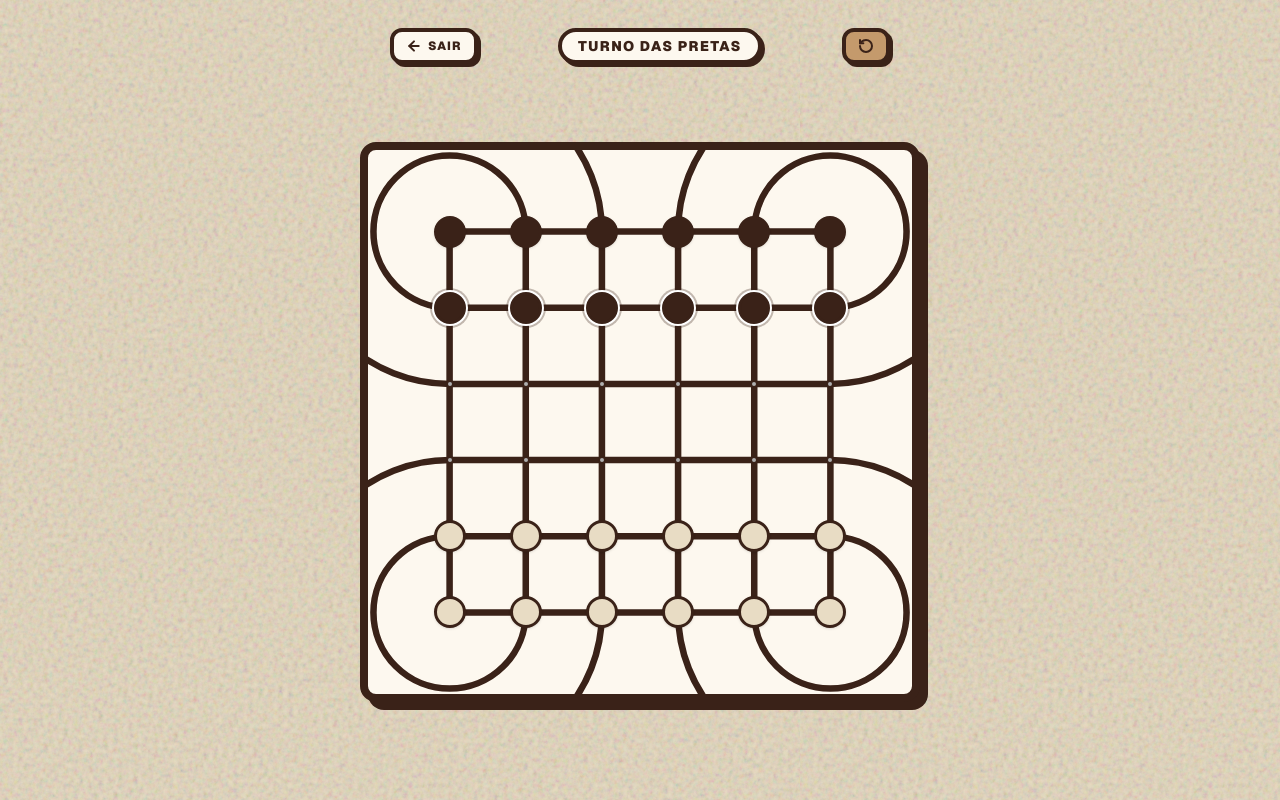
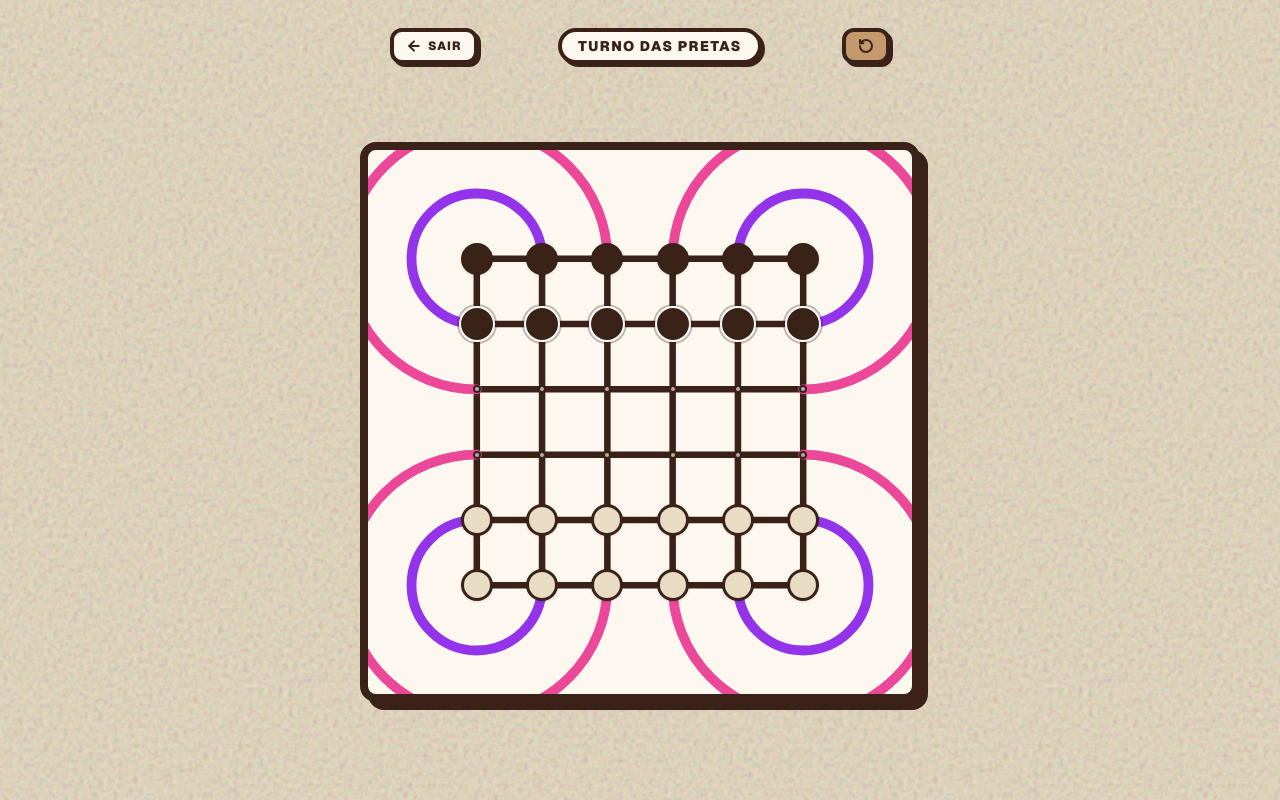
Before and after one commit to notgabs/gambit, a Next.js app: page /game/surakarta in a window 1280 px wide. Built offline with nearby package versions, Linux system fonts and the light colour scheme.

Commit message:
Incorpora as melhorias de visual e animação do Surakarta (salto final)

```diff
--- a/src/components/SurakartaBoard.tsx
+++ b/src/components/SurakartaBoard.tsx
@@ -1,19 +1,40 @@
 'use client';
-import React, { useState, useMemo } from 'react';
+import React, { useState, useMemo, useRef } from 'react';
 import { motion, AnimatePresence } from 'framer-motion';
 import { ArrowLeft, RotateCcw, Trophy, AlertTriangle } from 'lucide-react';
-import { newSurakartaGame, applyMove, generateLegalMoves } from '@/lib/engine/surakarta';
+import { newSurakartaGame, applyMove, generateLegalMoves, BOARD_POINTS } from '@/lib/engine/surakarta';
 import type { SurakartaState, SurakartaMove } from '@/types/surakarta';
+
+// Duração do "salto" final da captura (em segundos)
+const JUMP_DURATION = 0.42;
+
+// Duração do deslize proporcional ao tamanho do trajeto percorrido
+const getSlideDuration = (move: SurakartaMove) =>
+  Math.max(0.35, (move.railSteps ?? 1) * 0.22);
 
 export default function SurakartaBoard() {
   const [state, setState] = useState<SurakartaState>(() => newSurakartaGame());
   const [selected, setSelected] = useState<{ x: number, y: number } | null>(null);
-  const [animatingCapture, setAnimatingCapture] = useState<SurakartaMove | null>(null);
+
+  const [pendingMove, setPendingMove] = useState<SurakartaMove | null>(null);
+  const [animPhase, setAnimPhase] = useState<'slide' | 'jump' | null>(null);
+
+  const slideTimeoutRef = useRef<ReturnType<typeof setTimeout> | null>(null);
+  const jumpTimeoutRef = useRef<ReturnType<typeof setTimeout> | null>(null);
+
+  const clearAnimTimers = () => {
+    if (slideTimeoutRef.current) clearTimeout(slideTimeoutRef.current);
+    if (jumpTimeoutRef.current) clearTimeout(jumpTimeoutRef.current);
+    slideTimeoutRef.current = null;
+    jumpTimeoutRef.current = null;
+  };
 
   const restart = () => {
+    clearAnimTimers();
     setState(newSurakartaGame());
     setSelected(null);
-    setAnimatingCapture(null);
+    setPendingMove(null);
+    setAnimPhase(null);
   };
 
   const legalMoves = useMemo(() => generateLegalMoves(state), [state]);
@@ -35,19 +56,46 @@ export default function SurakartaBoard() {
     return s;
   }, [legalMoves]);
 
+  const runCapture = (move: SurakartaMove) => {
+    setSelected(null);
+    setPendingMove(move);
+    const slideDuration = getSlideDuration(move);
+
+    const finish = () => {
+      setState(s => applyMove(s, move));
+      setPendingMove(null);
+      setAnimPhase(null);
+    };
+
+    if (move.hasFinalHop) {
+      if ((move.railSteps ?? 0) > 0) {
+        // Fase 1: desliza pelos trilhos/loops até ficar "na frente" do alvo
+        setAnimPhase('slide');
+        slideTimeoutRef.current = setTimeout(() => {
+          // Fase 2: salta e captura
+          setAnimPhase('jump');
+          jumpTimeoutRef.current = setTimeout(finish, JUMP_DURATION * 1000);
+        }, slideDuration * 1000);
+      } else {
+        // Caso raro: captura sem trecho de deslize, só o salto
+        setAnimPhase('jump');
+        jumpTimeoutRef.current = setTimeout(finish, JUMP_DURATION * 1000);
+      }
+    } else {
+      // A captura termina saindo de um loop: desliza até o fim, sem salto reto
+      setAnimPhase('slide');
+      slideTimeoutRef.current = setTimeout(finish, slideDuration * 1000);
+    }
+  };
+
   const onNodeClick = (x: number, y: number) => {
-    if (state.winner !== null || animatingCapture) return;
+    if (state.winner !== null || animPhase !== null) return;
 
     const destKey = `${x},${y}`;
     if (selected !== null && destinations.has(destKey)) {
       const move = destinations.get(destKey)!;
-      if (move.isCapture && move.path) {
-        setAnimatingCapture(move);
-        setSelected(null);
-        setTimeout(() => {
-          setState(s => applyMove(s, move));
-          setAnimatingCapture(null);
-        }, 1500);
+      if (move.isCapture) {
+        runCapture(move);
       } else {
         setState(s => applyMove(s, move));
         setSelected(null);
@@ -62,8 +110,9 @@ export default function SurakartaBoard() {
     }
   };
 
-  // Coordenadas SVG
-  const P = [15, 29, 43, 57, 71, 85];
+  const movingColor = pendingMove
+    ? (state.board[pendingMove.fromY][pendingMove.fromX] === 1 ? '#3a2218' : '#e8dcc4')
+    : '#3a2218';
 
   return (
     <div className="flex flex-col items-center justify-between h-[100dvh] w-screen bg-[#e8dcc4] p-3 md:p-6 overflow-hidden relative font-sans select-none">
@@ -91,33 +140,36 @@ export default function SurakartaBoard() {
         <div className="absolute inset-0 mx-auto rounded-2xl border-8 border-[#3a2218] bg-[#fdf8ef] shadow-[8px_8px_0_#3a2218] overflow-hidden" style={{ aspectRatio: '1/1', height: '100%' }}>
 
           <svg className="absolute inset-0 h-full w-full pointer-events-none" viewBox="0 0 100 100" preserveAspectRatio="none">
-            {/* Grid 6x6 Lines */}
-            {P.map((val, i) => (
+            {BOARD_POINTS.map((val, i) => (
               <React.Fragment key={`grid-${i}`}>
-                <line x1={P[0]} y1={val} x2={P[5]} y2={val} stroke="#3a2218" strokeWidth="1.2" strokeLinecap="round" />
-                <line x1={val} y1={P[0]} x2={val} y2={P[5]} stroke="#3a2218" strokeWidth="1.2" strokeLinecap="round" />
+                <line x1={BOARD_POINTS[0]} y1={val} x2={BOARD_POINTS[5]} y2={val} stroke="#3a2218" strokeWidth="1.2" strokeLinecap="round" />
+                <line x1={val} y1={BOARD_POINTS[0]} x2={val} y2={BOARD_POINTS[5]} stroke="#3a2218" strokeWidth="1.2" strokeLinecap="round" />
               </React.Fragment>
             ))}
 
-            {/* Espirais (Loops) */}
-            <path d="M 15 29 A 14 14 0 1 1 29 15" fill="none" stroke="#3a2218" strokeWidth="1.2" /> {/* TL Outer */}
-            <path d="M 15 43 A 28 28 0 1 1 43 15" fill="none" stroke="#3a2218" strokeWidth="1.2" /> {/* TL Inner */}
+            {/* Loops pequenos — roxo */}
+            <path d="M 20 32 A 12 12 0 1 1 32 20" fill="none" stroke="#9333ea" strokeWidth="1.8" strokeLinecap="round" />
+            <path d="M 68 20 A 12 12 0 1 1 80 32" fill="none" stroke="#9333ea" strokeWidth="1.8" strokeLinecap="round" />
+            <path d="M 32 80 A 12 12 0 1 1 20 68" fill="none" stroke="#9333ea" strokeWidth="1.8" strokeLinecap="round" />
+            <path d="M 80 68 A 12 12 0 1 1 68 80" fill="none" stroke="#9333ea" strokeWidth="1.8" strokeLinecap="round" />
 
-            <path d="M 71 15 A 14 14 0 1 1 85 29" fill="none" stroke="#3a2218" strokeWidth="1.2" /> {/* TR Outer */}
-            <path d="M 57 15 A 28 28 0 1 1 85 43" fill="none" stroke="#3a2218" strokeWidth="1.2" /> {/* TR Inner */}
+            {/* Loops grandes — rosa */}
+            <path d="M 20 44 A 24 24 0 1 1 44 20" fill="none" stroke="#ec4899" strokeWidth="1.8" strokeLinecap="round" />
+            <path d="M 56 20 A 24 24 0 1 1 80 44" fill="none" stroke="#ec4899" strokeWidth="1.8" strokeLinecap="round" />
+            <path d="M 44 80 A 24 24 0 1 1 20 56" fill="none" stroke="#ec4899" strokeWidth="1.8" strokeLinecap="round" />
+            <path d="M 80 56 A 24 24 0 1 1 56 80" fill="none" stroke="#ec4899" strokeWidth="1.8" strokeLinecap="round" />
 
-            <path d="M 29 85 A 14 14 0 1 1 15 71" fill="none" stroke="#3a2218" strokeWidth="1.2" /> {/* BL Outer */}
-            <path d="M 43 85 A 28 28 0 1 1 15 57" fill="none" stroke="#3a2218" strokeWidth="1.2" /> {/* BL Inner */}
-
-            <path d="M 85 71 A 14 14 0 1 1 71 85" fill="none" stroke="#3a2218" strokeWidth="1.2" /> {/* BR Outer */}
-            <path d="M 85 57 A 28 28 0 1 1 57 85" fill="none" stroke="#3a2218" strokeWidth="1.2" /> {/* BR Inner */}
-
-            {/* Peça Animada na Captura */}
-            {animatingCapture && animatingCapture.path && (
+            {/* Fase 1: deslize pelos trilhos/loops */}
+            {pendingMove && animPhase === 'slide' && pendingMove.railPath && (
               <g>
-                <path id="capturePath" d={animatingCapture.path} fill="none" stroke="transparent" />
-                <circle r="4" fill={state.turn === 1 ? '#3a2218' : '#e8dcc4'} stroke="#3a2218" strokeWidth="0.8">
-                  <animateMotion dur="1.5s" repeatCount="1" fill="freeze" calcMode="linear">
+                <path id="capturePath" d={pendingMove.railPath} fill="none" stroke="transparent" />
+                <circle r="4" fill={movingColor} stroke="#3a2218" strokeWidth="0.8">
+                  <animateMotion
+                    dur={`${getSlideDuration(pendingMove)}s`}
+                    repeatCount="1"
+                    fill="freeze"
+                    calcMode="linear"
+                  >
                     <mpath href="#capturePath" />
                   </animateMotion>
                 </circle>
@@ -125,12 +177,39 @@ export default function SurakartaBoard() {
             )}
           </svg>
 
-          {/* Nós e Peças */}
+          {/* Fase 2: salto final da captura (DOM, fora do SVG) */}
+          {pendingMove && animPhase === 'jump' && (
+            <motion.div
+              className="absolute z-30 -translate-x-1/2 -translate-y-1/2 pointer-events-none"
+              initial={{
+                left: `${BOARD_POINTS[pendingMove.preCaptureX ?? pendingMove.fromX]}%`,
+                top: `${BOARD_POINTS[pendingMove.preCaptureY ?? pendingMove.fromY]}%`,
+              }}
+              animate={{
+                left: `${BOARD_POINTS[pendingMove.toX]}%`,
+                top: `${BOARD_POINTS[pendingMove.toY]}%`,
+              }}
+              transition={{ duration: JUMP_DURATION, ease: 'easeInOut' }}
+            >
+              <motion.div
+                className="h-7 w-7 md:h-8 md:w-8 rounded-full border-[3px] border-[#3a2218] shadow-md"
+                style={{ backgroundColor: movingColor }}
+                animate={{ y: [0, -22, 0], scale: [1, 1.2, 1] }}
+                transition={{ duration: JUMP_DURATION, ease: 'easeOut' }}
+              />
+            </motion.div>
+          )}
+
           {Array.from({ length: 6 }).map((_, y) =>
             Array.from({ length: 6 }).map((_, x) => {
               const piece = state.board[y][x];
               const isSelected = selected?.x === x && selected?.y === y;
-              const isHidden = animatingCapture && animatingCapture.fromX === x && animatingCapture.fromY === y;
+
+              const isHidden = !!pendingMove && (
+                (pendingMove.fromX === x && pendingMove.fromY === y) ||
+                (animPhase === 'jump' && pendingMove.toX === x && pendingMove.toY === y)
+              );
+
               const destMove = destinations.get(`${x},${y}`);
               const isDest = destMove !== undefined;
               const isCapture = destMove?.isCapture;
@@ -142,7 +221,7 @@ export default function SurakartaBoard() {
                   type="button"
                   onClick={() => onNodeClick(x, y)}
                   className="absolute flex h-9 w-9 md:h-11 md:w-11 items-center justify-center outline-none -translate-x-1/2 -translate-y-1/2"
-                  style={{ left: `${P[x]}%`, top: `${P[y]}%` }}
+                  style={{ left: `${BOARD_POINTS[x]}%`, top: `${BOARD_POINTS[y]}%` }}
                 >
                   <span className="absolute z-0 h-2 w-2 rounded-full border-2 border-[#3a2218] bg-[#b0b0b0]" />
 
--- a/src/lib/engine/surakarta.ts
+++ b/src/lib/engine/surakarta.ts
@@ -19,38 +19,44 @@ export function newSurakartaGame(): SurakartaState {
   };
 }
 
-// Ray mapping for when a piece leaves the 6x6 grid.
-// Key: "x,y,dx,dy" where (x,y) is the point ON the grid, and (dx,dy) is the direction pointing OUT of the grid.
-// Value: the new coordinate and direction after traversing the loop.
-const P = [15, 29, 43, 57, 71, 85];
+/**
+ * Coordenadas dos nós do tabuleiro em % da viewBox (0-100).
+ * Margem de 20 em cada borda + espaçamento de 12 entre linhas.
+ * Isso garante que o loop grande (raio 24) nunca "estoure" para
+ * coordenadas negativas nos cantos (o bug do círculo cortado).
+ *
+ * ⚠️ Única fonte de verdade — importe isso no componente, não duplique.
+ */
+export const BOARD_POINTS = [20, 32, 44, 56, 68, 80];
 
+// Simulador de Ray Tracing para os loops
 function getNextRayState(x: number, y: number, dx: number, dy: number): { x: number, y: number, dx: number, dy: number, arc?: string } | null {
   const key = `${x},${y},${dx},${dy}`;
 
   const loops: Record<string, {x:number, y:number, dx:number, dy:number, arc: string}> = {
     // TL
-    "0,1,-1,0": { x: 1, y: 0, dx: 0, dy: 1, arc: "A 14 14 0 1 1 29 15" },
-    "1,0,0,-1": { x: 0, y: 1, dx: 1, dy: 0, arc: "A 14 14 0 1 0 15 29" },
-    "0,2,-1,0": { x: 2, y: 0, dx: 0, dy: 1, arc: "A 28 28 0 1 1 43 15" },
-    "2,0,0,-1": { x: 0, y: 2, dx: 1, dy: 0, arc: "A 28 28 0 1 0 15 43" },
+    "0,1,-1,0": { x: 1, y: 0, dx: 0, dy: 1, arc: "A 12 12 0 1 1 32 20" },
+    "1,0,0,-1": { x: 0, y: 1, dx: 1, dy: 0, arc: "A 12 12 0 1 0 20 32" },
+    "0,2,-1,0": { x: 2, y: 0, dx: 0, dy: 1, arc: "A 24 24 0 1 1 44 20" },
+    "2,0,0,-1": { x: 0, y: 2, dx: 1, dy: 0, arc: "A 24 24 0 1 0 20 44" },
 
     // TR
-    "5,1,1,0":  { x: 4, y: 0, dx: 0, dy: 1, arc: "A 14 14 0 1 0 71 15" },
-    "4,0,0,-1": { x: 5, y: 1, dx: -1, dy: 0, arc: "A 14 14 0 1 1 85 29" },
-    "5,2,1,0":  { x: 3, y: 0, dx: 0, dy: 1, arc: "A 28 28 0 1 0 57 15" },
-    "3,0,0,-1": { x: 5, y: 2, dx: -1, dy: 0, arc: "A 28 28 0 1 1 85 43" },
+    "5,1,1,0":  { x: 4, y: 0, dx: 0, dy: 1, arc: "A 12 12 0 1 0 68 20" },
+    "4,0,0,-1": { x: 5, y: 1, dx: -1, dy: 0, arc: "A 12 12 0 1 1 80 32" },
+    "5,2,1,0":  { x: 3, y: 0, dx: 0, dy: 1, arc: "A 24 24 0 1 0 56 20" },
+    "3,0,0,-1": { x: 5, y: 2, dx: -1, dy: 0, arc: "A 24 24 0 1 1 80 44" },
 
     // BL
-    "0,4,-1,0": { x: 1, y: 5, dx: 0, dy: -1, arc: "A 14 14 0 1 0 29 85" },
-    "1,5,0,1":  { x: 0, y: 4, dx: 1, dy: 0, arc: "A 14 14 0 1 1 15 71" },
-    "0,3,-1,0": { x: 2, y: 5, dx: 0, dy: -1, arc: "A 28 28 0 1 0 43 85" },
-    "2,5,0,1":  { x: 0, y: 3, dx: 1, dy: 0, arc: "A 28 28 0 1 1 15 57" },
+    "0,4,-1,0": { x: 1, y: 5, dx: 0, dy: -1, arc: "A 12 12 0 1 0 32 80" },
+    "1,5,0,1":  { x: 0, y: 4, dx: 1, dy: 0, arc: "A 12 12 0 1 1 20 68" },
+    "0,3,-1,0": { x: 2, y: 5, dx: 0, dy: -1, arc: "A 24 24 0 1 0 44 80" },
+    "2,5,0,1":  { x: 0, y: 3, dx: 1, dy: 0, arc: "A 24 24 0 1 1 20 56" },
 
     // BR
-    "5,4,1,0":  { x: 4, y: 5, dx: 0, dy: -1, arc: "A 14 14 0 1 1 71 85" },
-    "4,5,0,1":  { x: 5, y: 4, dx: -1, dy: 0, arc: "A 14 14 0 1 0 85 71" },
-    "5,3,1,0":  { x: 3, y: 5, dx: 0, dy: -1, arc: "A 28 28 0 1 1 57 85" },
-    "3,5,0,1":  { x: 5, y: 3, dx: -1, dy: 0, arc: "A 28 28 0 1 0 85 57" },
+    "5,4,1,0":  { x: 4, y: 5, dx: 0, dy: -1, arc: "A 12 12 0 1 1 68 80" },
+    "4,5,0,1":  { x: 5, y: 4, dx: -1, dy: 0, arc: "A 12 12 0 1 0 80 68" },
+    "5,3,1,0":  { x: 3, y: 5, dx: 0, dy: -1, arc: "A 24 24 0 1 1 56 80" },
+    "3,5,0,1":  { x: 5, y: 3, dx: -1, dy: 0, arc: "A 24 24 0 1 0 80 56" },
   };
 
   if (loops[key]) return loops[key];
@@ -72,7 +78,7 @@ export function generateLegalMoves(state: SurakartaState): SurakartaMove[] {
     for (let x = 0; x < 6; x++) {
       if (board[y][x] !== turn) continue;
 
-      // 1. Normal Moves
+      // 1. Movimentos Normais
       for (let dy = -1; dy <= 1; dy++) {
         for (let dx = -1; dx <= 1; dx++) {
           if (dx === 0 && dy === 0) continue;
@@ -86,7 +92,7 @@ export function generateLegalMoves(state: SurakartaState): SurakartaMove[] {
         }
       }
 
-      // 2. Capturing Moves
+      // 2. Movimentos de Captura
       const orthogonalDirs = [ [0,-1], [0,1], [-1,0], [1,0] ];
       for (const [startDx, startDy] of orthogonalDirs) {
         let currX = x;
@@ -96,21 +102,23 @@ export function generateLegalMoves(state: SurakartaState): SurakartaMove[] {
         let loopsTraversed = 0;
         let steps = 0;
 
-        let path = `M ${P[x]} ${P[y]}`;
+        // Cada passo do "raio" vira um waypoint, com seu próprio
+        // trecho de path. Isso permite separar depois o trajeto
+        // (rail) do salto final.
+        const waypoints: { x: number; y: number; segment: string }[] = [];
 
         while (steps < 50) {
           const nextState = getNextRayState(currX, currY, dx, dy);
           if (!nextState) break;
 
           const isLoop = (nextState.x !== currX + dx) || (nextState.y !== currY + dy);
-          if (isLoop) {
-            loopsTraversed++;
-            if (nextState.arc) {
-              path += ` ${nextState.arc}`;
-            }
-          } else {
-            path += ` L ${P[nextState.x]} ${P[nextState.y]}`;
-          }
+          if (isLoop) loopsTraversed++;
+
+          const segment = isLoop && nextState.arc
+            ? ` ${nextState.arc}`
+            : ` L ${BOARD_POINTS[nextState.x]} ${BOARD_POINTS[nextState.y]}`;
+
+          waypoints.push({ x: nextState.x, y: nextState.y, segment });
 
           currX = nextState.x;
           currY = nextState.y;
@@ -120,7 +128,33 @@ export function generateLegalMoves(state: SurakartaState): SurakartaMove[] {
 
           if (board[currY][currX] !== 0) {
             if (board[currY][currX] !== turn && loopsTraversed > 0) {
-              moves.push({ fromX: x, fromY: y, toX: currX, toY: currY, isCapture: true, path });
+              const lastWaypoint = waypoints[waypoints.length - 1];
+              const lastIsStraight = lastWaypoint.segment.trim().startsWith('L');
+
+              // Se o último passo é reto, ele vira o "salto" e sai do rail.
+              // Se o último passo é a saída de um loop, mantemos ele no rail
+              // (sem salto), pra não cortar reto por cima do tabuleiro.
+              const railWaypoints = lastIsStraight ? waypoints.slice(0, -1) : waypoints;
+
+              const railPath = `M ${BOARD_POINTS[x]} ${BOARD_POINTS[y]}` +
+                railWaypoints.map(w => w.segment).join('');
+
+              const pre = railWaypoints.length > 0
+                ? railWaypoints[railWaypoints.length - 1]
+                : { x, y };
+
+              moves.push({
+                fromX: x,
+                fromY: y,
+                toX: currX,
+                toY: currY,
+                isCapture: true,
+                railPath,
+                railSteps: railWaypoints.length,
+                preCaptureX: lastIsStraight ? pre.x : currX,
+                preCaptureY: lastIsStraight ? pre.y : currY,
+                hasFinalHop: lastIsStraight,
+              });
             }
             break;
           }
@@ -157,7 +191,6 @@ export function applyMove(state: SurakartaState, move: SurakartaMove): Surakarta
   const historyKey = JSON.stringify(board) + nextTurn;
   const newHistory = [...state.history, historyKey];
 
-  // Draws
   if (newHistory.filter(h => h === historyKey).length >= 3) winner = 0;
   if (pliesWithoutCapture >= 60) winner = 0;
 
```
Also changed, not shown: src/types/surakarta.ts (+15 -1 lines).
